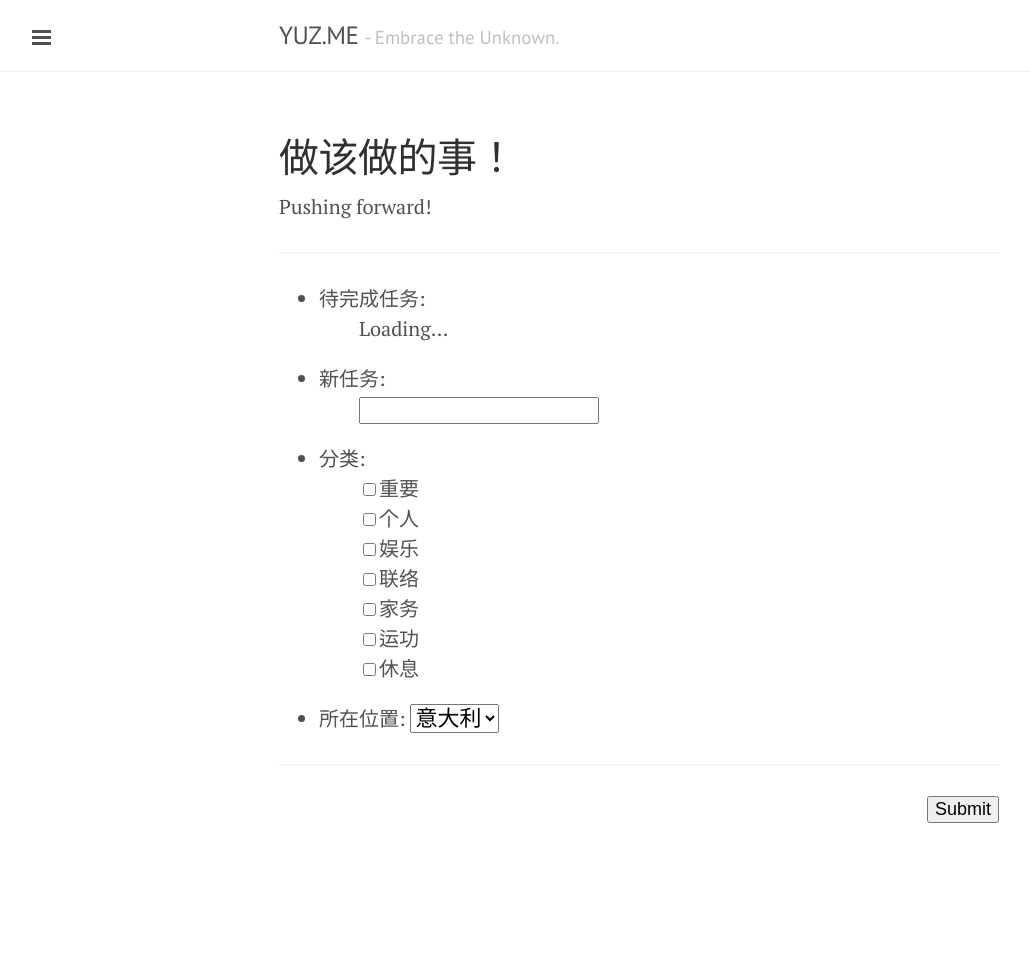
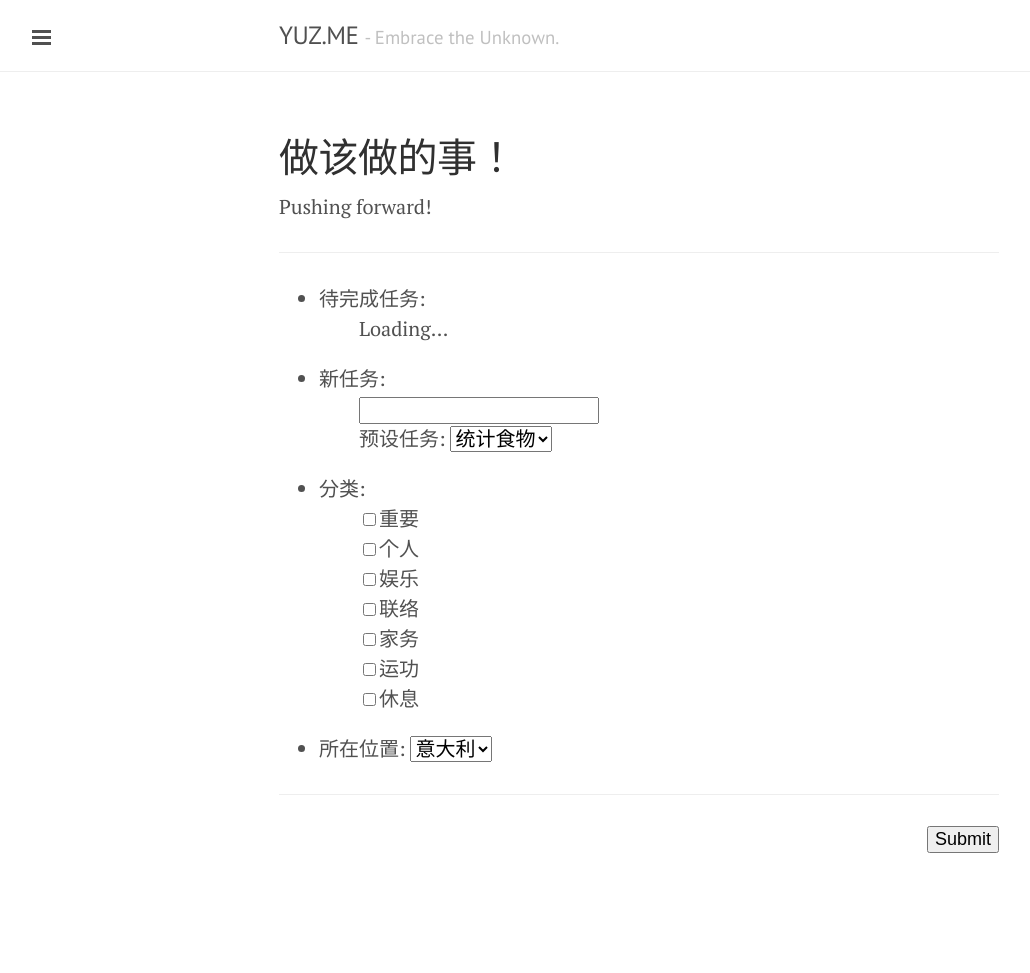
Before and after one commit to yusite/yuz.me, a Jekyll site: the page built from log.md, in a window 1280 px wide. Shown: the whole page, without its empty margins (1-1031 px from the left). Built offline with Jekyll 4.4.1, drawn with Linux system fonts in a browser that asks for light colours; Markdown is read by kramdown in place of the engine named in the settings; before the commit the page ends 943 px from its top, so only the background shows below that.

Commit message:
update log.md

```diff
--- a/log.md
+++ b/log.md
@@ -21,6 +21,14 @@ Pushing forward!
 <li>新任务:
 <ul style="list-style:none;">
 <li><input type="text" name="create" style="font-size:18px;"></li>
+<li>预设任务:
+<select name="create" style="font-size:20px;">
+<option value="统计食物">统计食物</option>
+<option value="修改网站">修改网站</option>
+<option value="洗袜子">洗袜子</option>
+<option value="收拾屋子">收拾屋子</option>
+</select>
+</li>
 </ul>
 </li>
 <li>分类:
@@ -49,7 +57,7 @@ Pushing forward!
 </ul>
 </li>
 <li>所在位置:
-<select name="location" style="font-size:22px;">
+<select name="location" style="font-size:20px;">
 <option value="Italy" selected>意大利</option>
 <option value="China">中国</option>
 </select>
```
